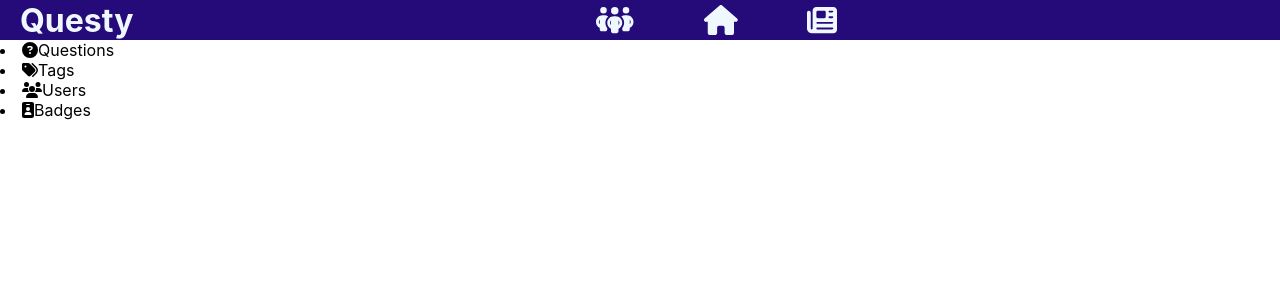
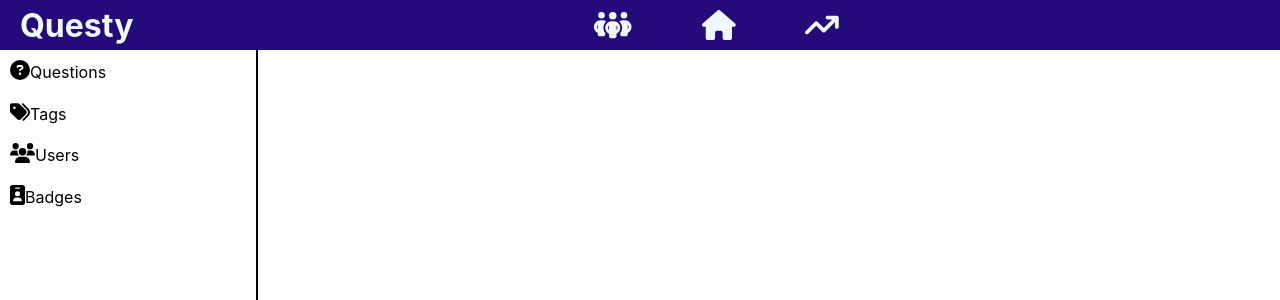
Before and after one commit to NixonOjiem/forum, a React (Create React App) app in the folder frontend/: page /forum in a window 1280 px wide. Shown: the top 300 px of the page. Built offline with nearby package versions, Linux system fonts and the light colour scheme.

Commit message:
Added side bar icons and changes trending icon

```diff
--- a/frontend/src/App.css
+++ b/frontend/src/App.css
@@ -62,8 +62,9 @@
 /*Editng the header component*/
 .header {
     width: 100%; /* Changed from 100vw to 100% */
-    height: auto;
+    height: 50px;
     display: flex;
+    position: fixed;
     align-items: center;
     background-color: #250b7a;
     padding: 0 20px; /* Optional: Add some padding for better spacing */
@@ -115,3 +116,18 @@
 /*End of editing the forum container*/
 
 /*Editing the side bar*/
+.sidebar{
+    margin-top: 50px;
+    width: 20%;
+    /* background-color: aquamarine; */
+    border-right: 2px solid #030202;
+    height: 80vh;
+}
+.container-side li{
+    list-style: none;
+    padding: 10px;
+}
+.sidebar-icon{
+    font-size: 20px;
+}
+/*End of editing the side bar*/
--- a/frontend/src/components/Header.js
+++ b/frontend/src/components/Header.js
@@ -5,6 +5,8 @@ import { faCamera } from '@fortawesome/free-solid-svg-icons';
 import {faHouse} from '@fortawesome/free-solid-svg-icons';
 import { faNewspaper } from '@fortawesome/free-solid-svg-icons';
 import { faPeopleGroup } from '@fortawesome/free-solid-svg-icons';
+import { faArrowTrendUp } from '@fortawesome/free-solid-svg-icons';
+
 library.add(faHouse);
 
 function Header() {
@@ -16,7 +18,7 @@ function Header() {
         <ul>
             <li><FontAwesomeIcon icon={faPeopleGroup} className='icon'/></li>
             <li><FontAwesomeIcon icon="fa-solid fa-house" className='icon'/></li>
-            <li><FontAwesomeIcon icon={faNewspaper} className='icon'/></li>
+            <li><FontAwesomeIcon icon={faArrowTrendUp} className='icon'/></li>
         </ul>
     </div>
 </div>
--- a/frontend/src/components/SideBar.js
+++ b/frontend/src/components/SideBar.js
@@ -7,6 +7,7 @@ import { faUsers } from '@fortawesome/free-solid-svg-icons';
 import {faUser} from '@fortawesome/free-solid-svg-icons';
 import { faIdBadge } from '@fortawesome/free-solid-svg-icons';
 
+
 function SideBar() {
   return (
     <div className='sidebar'>
@@ -15,6 +16,7 @@ function SideBar() {
             <li><FontAwesomeIcon icon={faTags} className='sidebar-icon' />Tags</li>
             <li><FontAwesomeIcon icon={faUsers} className='sidebar-icon' />Users</li>
             <li><FontAwesomeIcon icon={faIdBadge} className='sidebar-icon' />Badges</li>
+
         </div>
     </div>
   )
```
